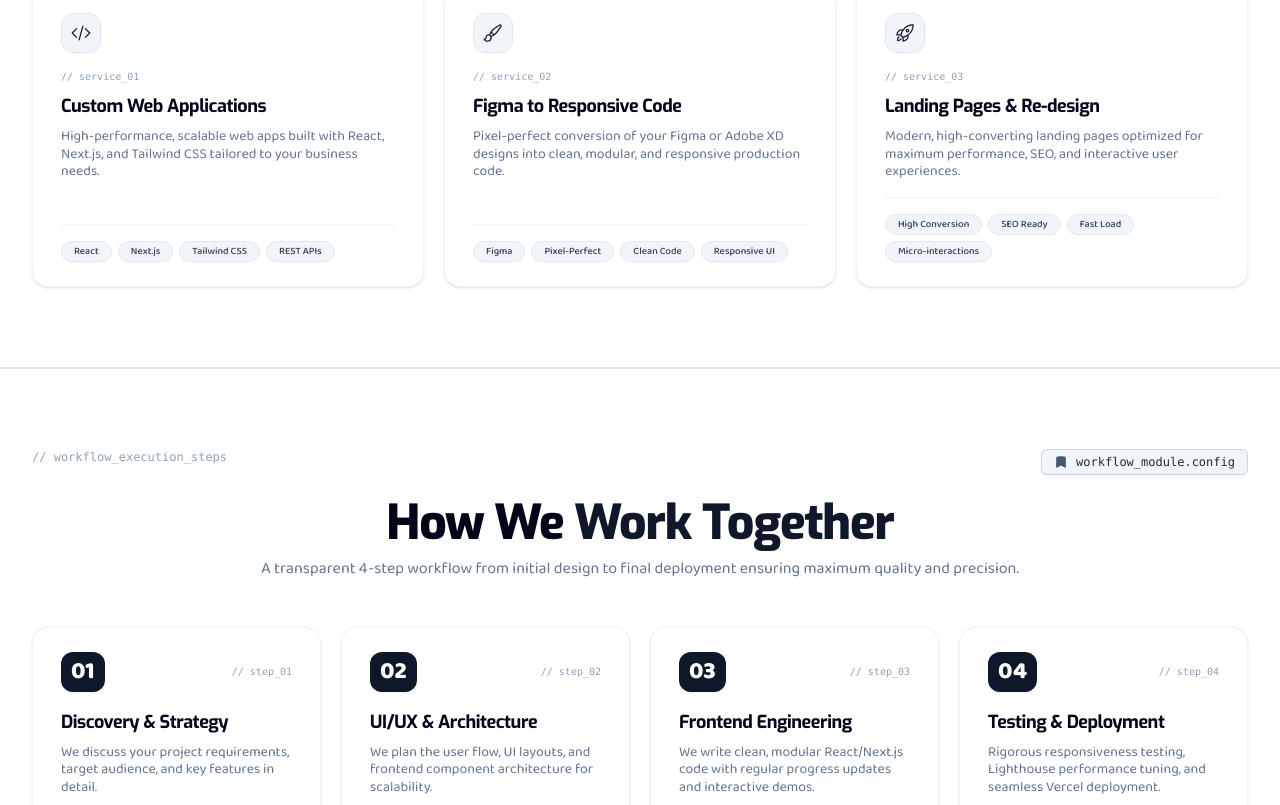
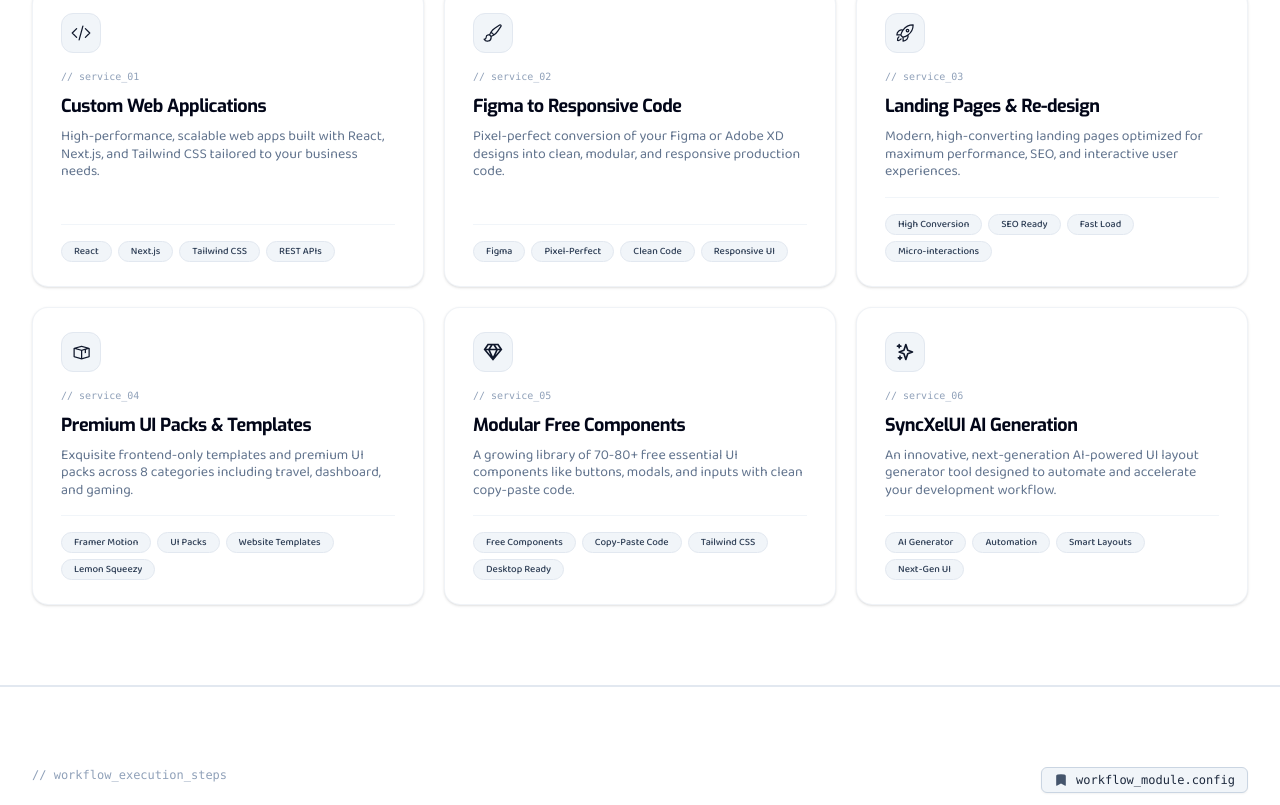
Before and after one commit to lakshan-beast/SyncXel, a React (Vite) app: page / in a window 1280 px wide. Shown: the part 4163-4968 px from the top of the page. Built offline with nearby package versions, Linux system fonts and the light colour scheme.

Commit message:
feat: add new service offerings with animations in ServicesSection for enhanced user engagement

```diff
--- a/src/components/Services.jsx
+++ b/src/components/Services.jsx
@@ -6,6 +6,9 @@ import {
   HiOutlineRocketLaunch,
   HiBookmark,
 } from "react-icons/hi2";
+import { HiOutlineSparkles } from "react-icons/hi";
+import { GrDiamond } from "react-icons/gr";
+import { VscPackage } from "react-icons/vsc";
 
 export default function ServicesSection() {
   const services = [
@@ -29,6 +32,32 @@ export default function ServicesSection() {
       description:
         "Modern, high-converting landing pages optimized for maximum performance, SEO, and interactive user experiences.",
       tags: ["High Conversion", "SEO Ready", "Fast Load", "Micro-interactions"],
+    },
+    {
+      icon: VscPackage,
+      title: "Premium UI Packs & Templates",
+      description:
+        "Exquisite frontend-only templates and premium UI packs across 8 categories including travel, dashboard, and gaming.",
+      tags: ["Framer Motion", "UI Packs", "Website Templates", "Lemon Squeezy"],
+    },
+    {
+      icon: GrDiamond,
+      title: "Modular Free Components",
+      description:
+        "A growing library of 70-80+ free essential UI components like buttons, modals, and inputs with clean copy-paste code.",
+      tags: [
+        "Free Components",
+        "Copy-Paste Code",
+        "Tailwind CSS",
+        "Desktop Ready",
+      ],
+    },
+    {
+      icon: HiOutlineSparkles,
+      title: "SyncXelUI AI Generation",
+      description:
+        "An innovative, next-generation AI-powered UI layout generator tool designed to automate and accelerate your development workflow.",
+      tags: ["AI Generator", "Automation", "Smart Layouts", "Next-Gen UI"],
     },
   ];
 
@@ -62,25 +91,42 @@ export default function ServicesSection() {
           transition={{ duration: 0.6 }}
           className="text-left space-y-3">
           <div className="flex flex-col gap-2 lg:flex-row lg:justify-between">
-            <span className="font-mono text-xs text-slate-400 block">
+            <motion.span
+              initial={{ opacity: 0, x: -50 }}
+              whileInView={{ opacity: 1, x: 0 }}
+              transition={{ duration: 0.6 }}
+              className="font-mono text-xs text-slate-400 block">
               // core_services_modules
-            </span>
-            <div className="inline-flex items-center w-fit space-x-2 px-3 py-1 rounded-md bg-slate-100 border border-slate-300 text-slate-800 text-xs font-mono shadow-xs">
+            </motion.span>
+
+            <motion.div
+              initial={{ opacity: 0, x: 50 }}
+              whileInView={{ opacity: 1, x: 0 }}
+              transition={{ duration: 0.6 }}
+              className="inline-flex items-center w-fit space-x-2 px-3 py-1 rounded-md bg-slate-100 border border-slate-300 text-slate-800 text-xs font-mono shadow-xs">
               <HiBookmark className="w-3.5 h-3.5 text-slate-600" />
               <span>services_module.config</span>
-            </div>
+            </motion.div>
           </div>
 
-          <h2 className="text-3xl sm:text-4xl lg:text-5xl font-extrabold text-slate-950 tracking-tight text-left sm:text-center pt-1 sm:pt-3">
+          <motion.h2
+            initial={{ opacity: 0, y: -30 }}
+            whileInView={{ opacity: 1, y: 0 }}
+            transition={{ duration: 0.6 }}
+            className="text-3xl sm:text-4xl lg:text-5xl font-extrabold text-slate-950 tracking-tight text-left sm:text-center pt-1 sm:pt-3">
             Turn Your Web Ideas Into{" "}
             <span className="text-slate-900">Production Reality</span>
-          </h2>
+          </motion.h2>
 
-          <p className="text-sm sm:text-base text-slate-500 leading-tight max-w-3xl mx-auto font-baloo text-left sm:text-center">
+          <motion.p
+            initial={{ opacity: 0, y: -30 }}
+            whileInView={{ opacity: 1, y: 0 }}
+            transition={{ duration: 0.6 }}
+            className="text-sm sm:text-base text-slate-500 leading-tight max-w-3xl mx-auto font-baloo text-left sm:text-center">
             Need a custom web application or modern landing page? I partner with
             founders, startups, and businesses to build high-converting web
             solutions.
-          </p>
+          </motion.p>
         </motion.div>
 
         {/* Services Cards Grid */}
@@ -105,26 +151,45 @@ export default function ServicesSection() {
                     <Icon className="w-5 h-5" />
                   </div>
 
-                  <span className="font-mono text-[10px] text-slate-400 block mb-2">
+                  <motion.span
+                    initial={{ opacity: 0, x: -50 }}
+                    whileInView={{ opacity: 1, x: 0 }}
+                    transition={{ duration: 0.6 }}
+                    className="font-mono text-[10px] text-slate-400 block mb-2">
                     // service_0{index + 1}
-                  </span>
+                  </motion.span>
 
-                  <h3 className="text-base sm:text-lg font-bold text-slate-950 mb-2 tracking-tight">
+                  <motion.h3
+                    initial={{ opacity: 0, x: -30 }}
+                    whileInView={{ opacity: 1, x: 0 }}
+                    transition={{ duration: 0.6 }}
+                    className="text-base sm:text-lg font-bold text-slate-950 mb-2 tracking-tight">
                     {item.title}
-                  </h3>
+                  </motion.h3>
 
-                  <p className="text-xs sm:text-sm text-slate-500 leading-tight font-baloo">
+                  <motion.p
+                    initial={{ opacity: 0, x: -30 }}
+                    whileInView={{ opacity: 1, x: 0 }}
+                    transition={{ duration: 0.6 }}
+                    className="text-xs sm:text-sm text-slate-500 leading-tight font-baloo">
                     {item.description}
-                  </p>
+                  </motion.p>
                 </div>
 
                 <div className="flex flex-wrap gap-1.5 pt-4 mt-4 border-t border-slate-100">
                   {item.tags.map((tag, tIndx) => (
-                    <span
+                    <motion.span
+                      initial={{ opacity: 0.3, x: -30 }}
+                      whileInView={{ opacity: 1, x: 0 }}
+                      transition={{
+                        type: "spring",
+                        stiffness: 400,
+                        damping: 17,
+                      }}
                       key={tIndx}
                       className="px-3 py-0.5 rounded-full bg-slate-100 border border-slate-200 text-[10px] font-baloo text-slate-700 font-medium">
                       {tag}
-                    </span>
+                    </motion.span>
                   ))}
                 </div>
               </motion.div>
```
